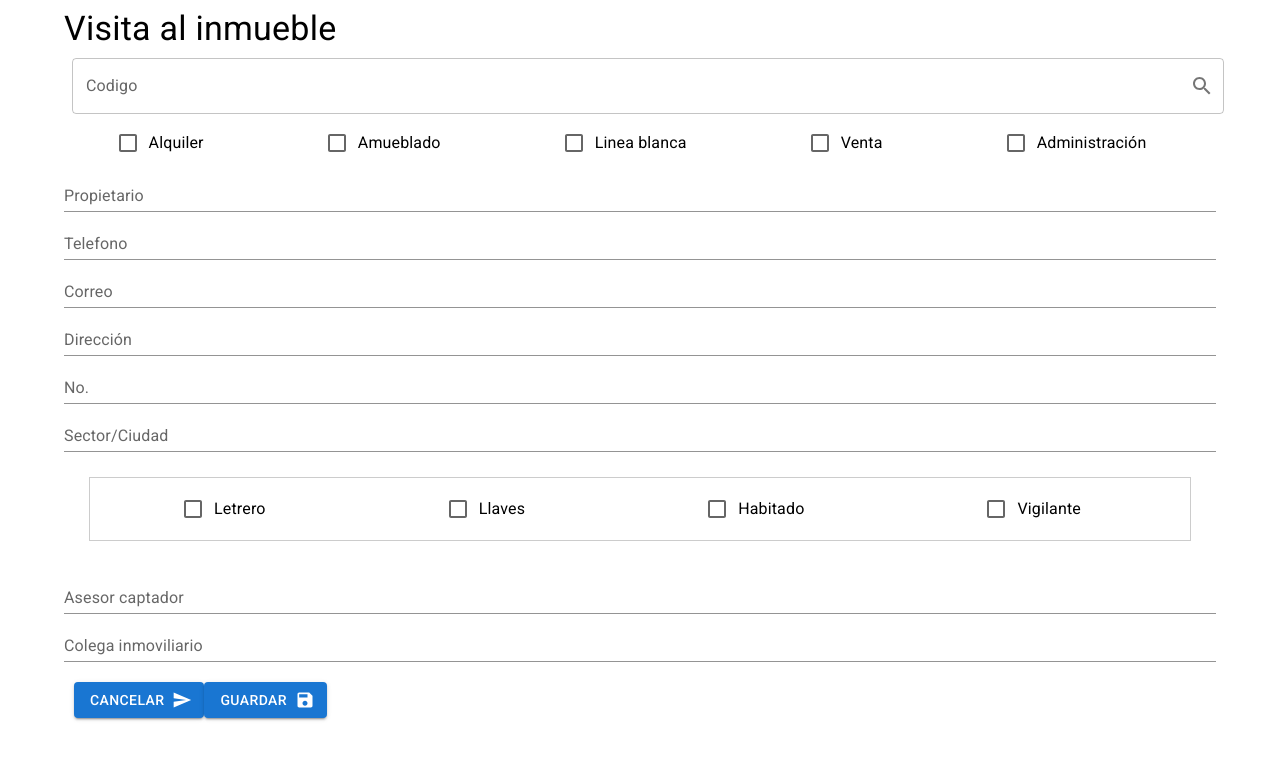
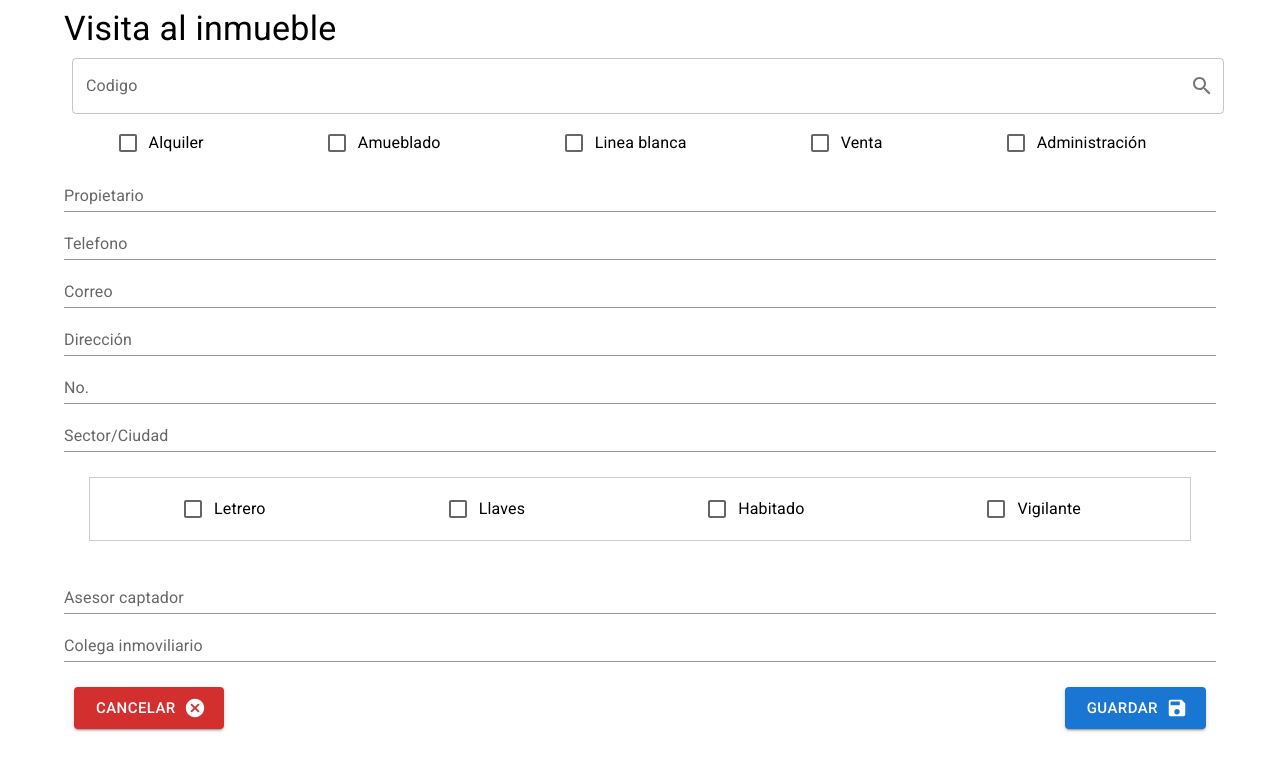
Before and after one commit to gaperaltav/property-visit, a React (Create React App) app: page / in a window 1280 px wide. Shown: the top 770 px of the page. Built offline with nearby package versions, Linux system fonts and the light colour scheme; no server answers.

Commit message:
Desing of the action buttons

```diff
--- a/src/components/ActionButtonsFooter/index.jsx
+++ b/src/components/ActionButtonsFooter/index.jsx
@@ -2,7 +2,7 @@ import React from 'react'
 import PropTypes from 'prop-types'
 import { Button } from '@mui/material'
 import { Box } from '@mui/system'
-import SendIcon from '@mui/icons-material/Send'
+import CancelIcon from '@mui/icons-material/Cancel'
 import SaveIcon from '@mui/icons-material/Save'
 
 function ActionButtonsFooter({ onSave, onCancel }) {
@@ -10,13 +10,27 @@ function ActionButtonsFooter({ onSave, onCancel }) {
     <Box
       style={{
         padding: '10px',
-        marginTop: ' 10px',
+        marginTop: '15px',
+        display: 'flex',
+        justifyContent: 'space-between',
+        flexWrap: 'wrap',
       }}
     >
-      <Button variant="contained" endIcon={<SendIcon />} onClick={onCancel}>
+      <Button
+        variant="contained"
+        endIcon={<CancelIcon />}
+        size="large"
+        onClick={onCancel}
+        color="error"
+      >
         Cancelar
       </Button>
-      <Button variant="contained" endIcon={<SaveIcon />} onClick={onSave}>
+      <Button
+        variant="contained"
+        endIcon={<SaveIcon />}
+        onClick={onSave}
+        size="large"
+      >
         Guardar
       </Button>
     </Box>
--- a/src/components/PropertyVisitForm/index.jsx
+++ b/src/components/PropertyVisitForm/index.jsx
@@ -14,6 +14,8 @@ import SearchBar from '../SearchBar'
 const initialFormData = {
   code: '',
   owner: '',
+  phoneNumber: '',
+  email: '',
 }
 
 function PropertyVisitForm() {
@@ -30,6 +32,8 @@ function PropertyVisitForm() {
       [field]: value,
     }))
   }
+
+  console.log({ formData })
 
   return (
     <Container className="App">
@@ -49,9 +53,21 @@ function PropertyVisitForm() {
             onChange={(e) => setUpdateFormData('owner', e.target.value)}
           />
 
-          <TextField id="outlined-basic" label="Telefono" variant="standard" />
+          <TextField
+            id="outlined-basic"
+            label="Telefono"
+            variant="standard"
+            onChange={(e) => setUpdateFormData('phoneNumer', e.target.value)}
+          />
 
-          <TextField type="email" id="outlined-basic" label="Correo" variant="standard" />
+          <TextField
+            type="email"
+            id="outlined-basic"
+            label="Correo"
+            variant="standard"
+            onChange={(e) => setUpdateFormData('email', e.target.value)}
+          />
+
           <TextField id="outlined-basic" label="Dirección" variant="standard" />
           <TextField id="outlined-basic" label="No." variant="standard" />
           <TextField id="outlined-basic" label="Sector/Ciudad" variant="standard" />
```
